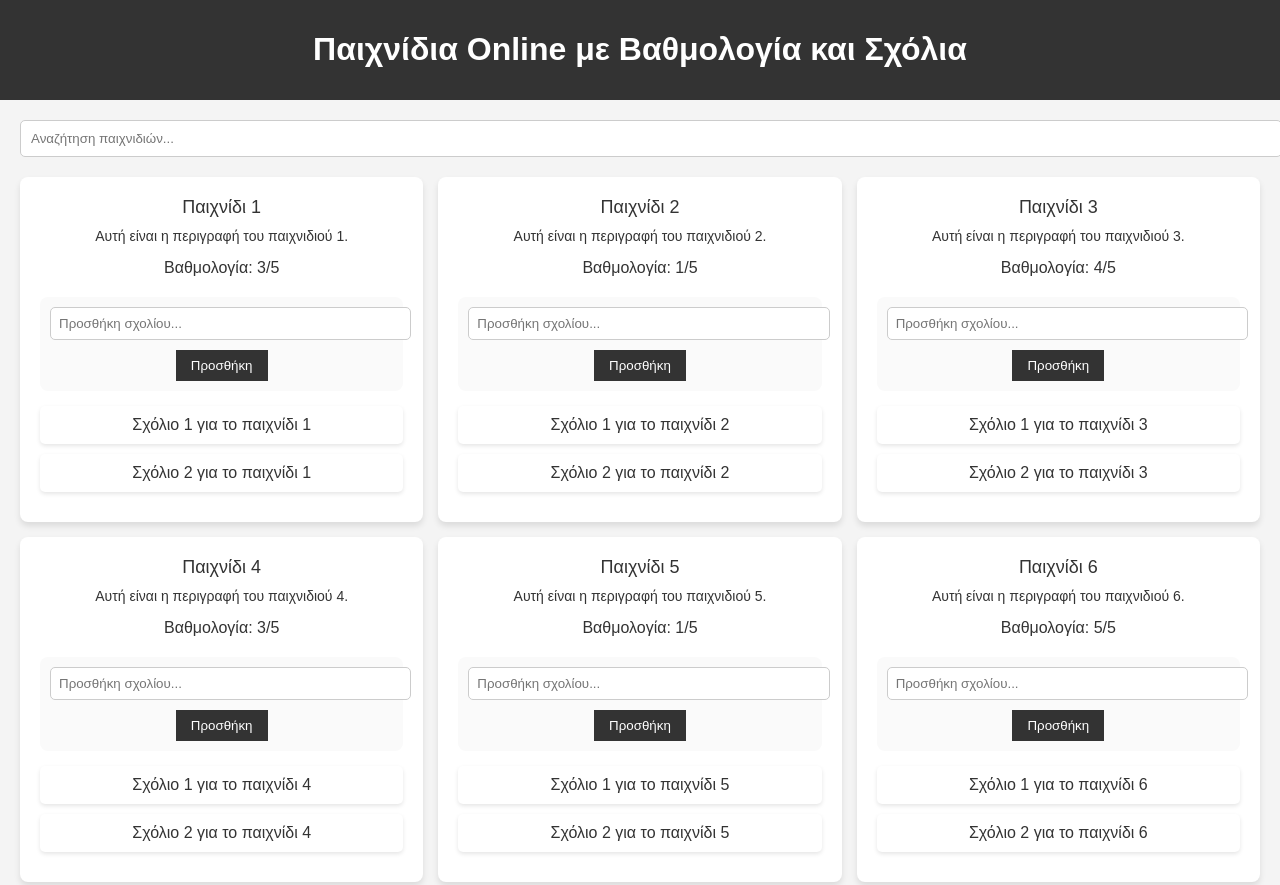
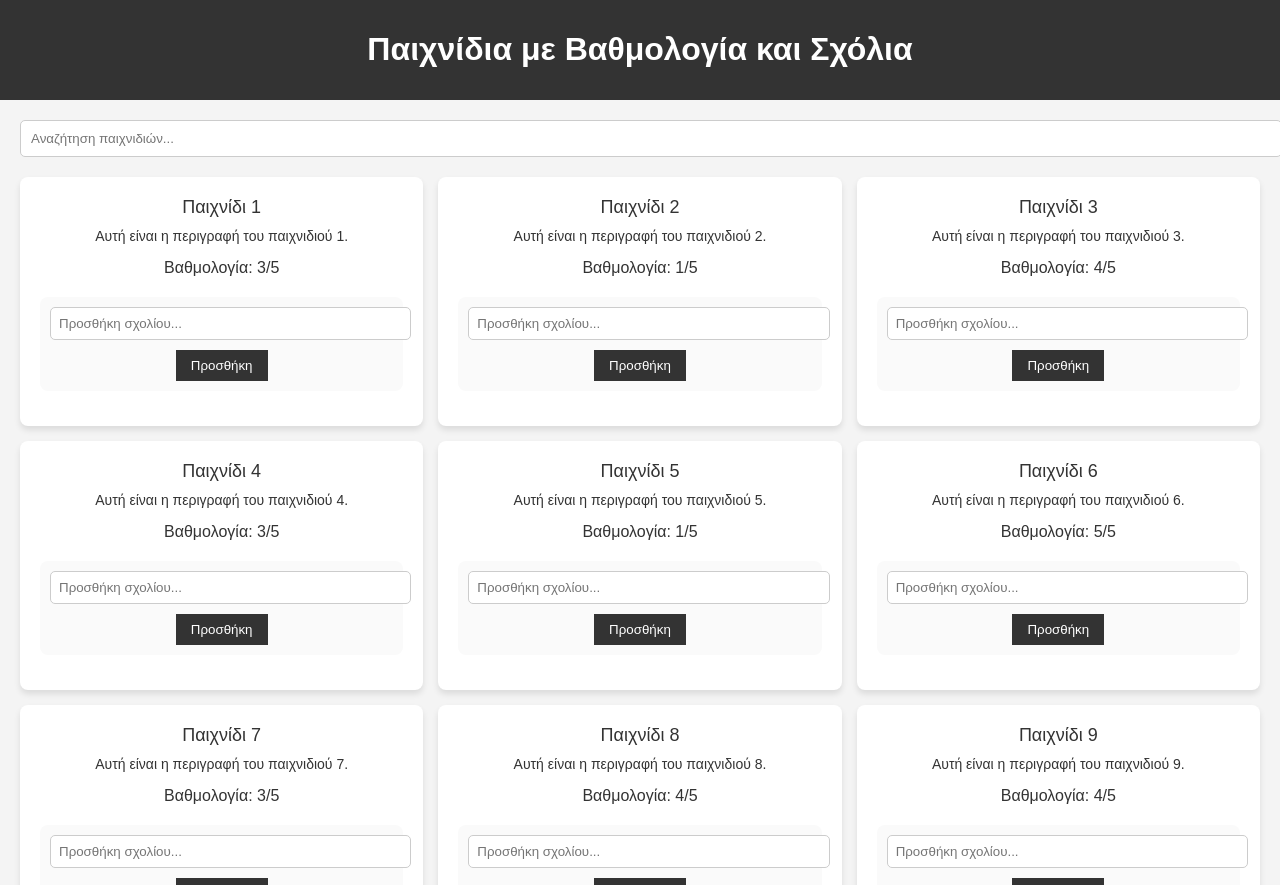
Before and after one commit to dimitris-banagis/gameverse, a plain HTML site: page index.html in a window 1280 px wide. Shown: the top 885 px of the page. Drawn offline with Linux system fonts and the light colour scheme.

Commit message:
Update index.html

```diff
--- a/index.html
+++ b/index.html
@@ -3,7 +3,7 @@
 <head>
   <meta charset="UTF-8">
   <meta name="viewport" content="width=device-width, initial-scale=1.0">
-  <title>Online Games with Ratings and Comments</title>
+  <title>Παιχνίδια με Βαθμολογία και Σχόλια</title>
   <style>
     body {
       font-family: Arial, sans-serif;
@@ -100,7 +100,7 @@
 <body>
 
   <header>
-    <h1>Παιχνίδια Online με Βαθμολογία και Σχόλια</h1>
+    <h1>Παιχνίδια με Βαθμολογία και Σχόλια</h1>
   </header>
 
   <main>
@@ -117,10 +117,7 @@
       title: `Παιχνίδι ${index + 1}`,
       description: `Αυτή είναι η περιγραφή του παιχνιδιού ${index + 1}.`,
       rating: Math.floor(Math.random() * 5) + 1, // Τυχαία βαθμολογία από 1 έως 5
-      comments: [
-        { text: `Σχόλιο 1 για το παιχνίδι ${index + 1}` },
-        { text: `Σχόλιο 2 για το παιχνίδι ${index + 1}` }
-      ]
+      comments: [] // Κάθε παιχνίδι ξεκινάει χωρίς σχόλια
     }));
 
     function displayGames(filteredGames) {
```
